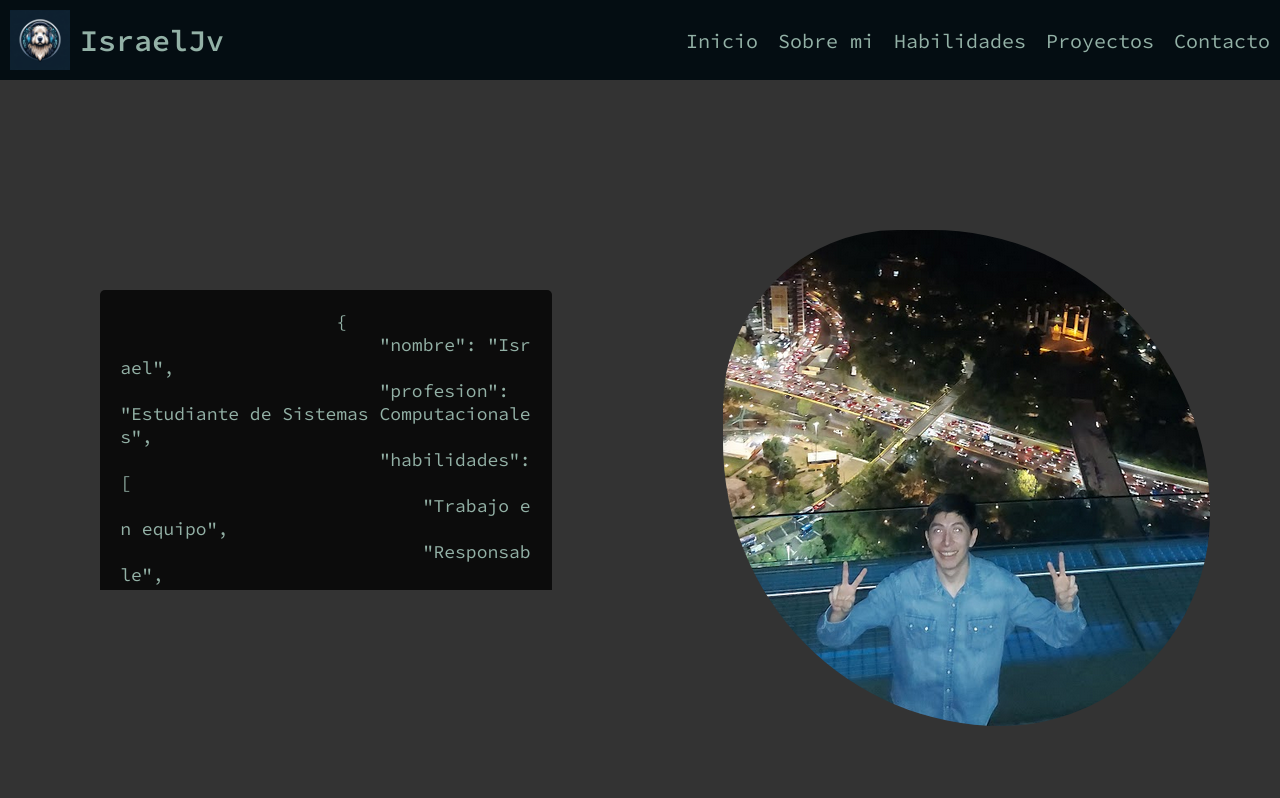
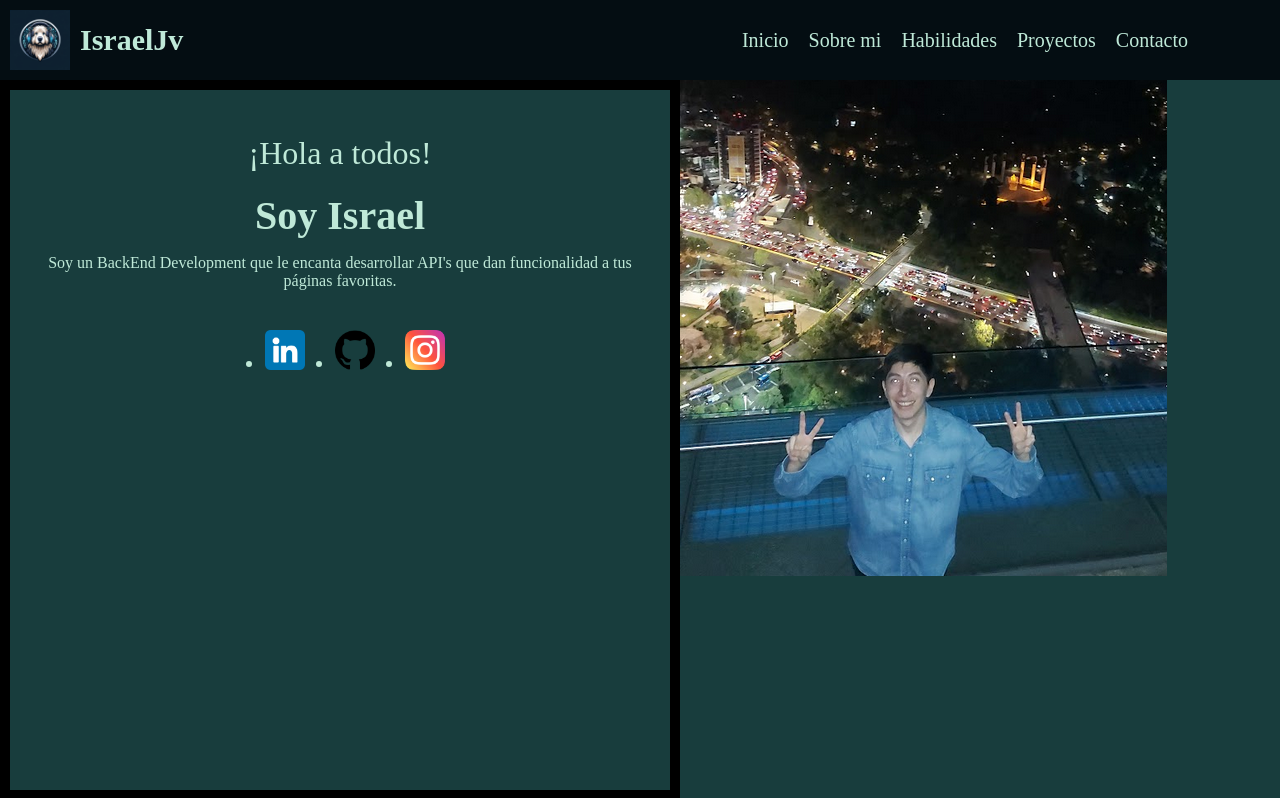
Before and after one commit to IsraelJv/Portafolio, a plain HTML site: page index.html in a window 1280 px wide. Shown: the top 798 px of the page. Drawn offline with Linux system fonts and the light colour scheme.

Commit message:
Se realizan cambios a la seccion presentacion

```diff
--- a/index.html
+++ b/index.html
@@ -15,8 +15,8 @@
             <img src="./img/logo.jpg" alt="Logotipo" srcset="">
             <a href="#"><h1>IsraelJv</h1></a>
         </div>
-        <nav>
-            <ul>
+        <nav class="header-navegacion">
+            <ul class="nav-lista">
                 <li><a href="#">Inicio</a></li>
                 <li><a href="#">Sobre mi</a></li>
                 <li><a href="#">Habilidades</a></li>
@@ -29,33 +29,20 @@
     <main>
         <section class="presentacion">
             <div class="contenedor-presentacion">
-                <pre>
-                    {
-                        "nombre": "Israel",
-                        "profesion": "Estudiante de Sistemas Computacionales",
-                        "habilidades": [
-                            "Trabajo en equipo",
-                            "Responsable",
-                            "Curioso",
-                            "Analítico",
-                            "Ordenado",
-                            "Trabajador"
-                        ],
-                        "conocimientosTecnicos": [
-                            "Python",
-                            "Java",
-                            "JavaScript",
-                            "MySQL",
-                            "Flask",
-                            "HTML",
-                            "CSS"
-                        ],
-                    }
-                </pre>
+                <p id="saludo">¡Hola a todos!</p>
+                <h2 id="nombre">Soy Israel</h2>
+                <p id="descripcion">Soy un BackEnd Development que le encanta desarrollar API's que dan funcionalidad a tus páginas favoritas.</p>
+                <div class="contenedor-iconos">
+                    <ul class="lista-iconos">
+                        <li><a href="#"><img src="./img/linkedin.png" alt="LinkedIn"></a></li>
+                        <li><a href="#"><img src="./img/logotipo-de-github.png" alt="GitHub"></a></li>
+                        <li><a href="#"><img src="./img/instagram.png" alt="Instagram"></a></li>
+                    </ul>
+                </div>
             </div>
 
             <div class="contenedor-imagen-perfil">
-                <img src="./img/perfil.png" alt="foto-desarrollador">
+                <img src="./img/perfil.png" alt="foto perfil">
             </div>
         </section>
 
--- a/styles.css
+++ b/styles.css
@@ -1,95 +1,141 @@
+:root {
+    --color-navbar: #040D12;
+    --color-section1: #183D3D;
+    --color-section2: #5C8374;
+    --color-footer: #93B1A6;
+    --color-text-light: #bfe9d8;
+    --color-text-hover: #14ffa1d4;
+    --color-text-dark: #333333;
+}
+
 * {
     margin: 0;
     padding: 0;
     box-sizing: border-box;
     text-decoration: none;
-    font-family: 'Source Code Pro', monospace;
 }
 
 html {
     scroll-behavior: smooth;
-    background-color: #333;
+    background-color: var(--color-section1);
     font-size: 20px;
 }
 
-header{
+/*****************************************/
+/*                  HEADER               */
+/*****************************************/
+
+header {
+    align-items: center;
+    background-color: var(--color-navbar);
     display: flex;
     justify-content: space-between;
-    align-items: center;
     padding: 10px;
-    background-color: #040D12;
 }
 
 .header-logo {
+    align-items: center;
     display: flex;
-    align-items: center;
+    flex: 1;
 }
 
-.header-logo img{
+.header-logo img {
+    margin-right: 10px;
     width: 60px;
-    margin-right: 10px;
 }
 
 .header-logo h1 {
-    text-decoration: none;
-    color: #93B1A6;
+    color: var(--color-text-light);
     font-size: 1.5em;
+    transition: color 1s ease;
 }
 
-nav ul {
+.header-logo h1:hover {
+    color: var(--color-text-hover);
+}
+
+
+.header-navegacion {
+    flex: 1;
+}
+
+.nav-lista {
     display: flex;
+    justify-content: center;
     list-style-type: none;
 }
 
-nav ul li {
-    margin-left: 20px
+.nav-lista li {
+    margin-left: 20px;
 }
 
-nav ul li a{
+.nav-lista li a {
+    color: var(--color-text-light);
     text-decoration: none;
-    color: #93B1A6;
     transition: color 0.3s ease, font-size 0.3s ease;
 }
 
-nav ul li a:hover{
-    color: #217d30;
+.nav-lista li a:hover {
+    color: var(--color-text-hover);
 }
 
+/*********************************************/
+/*              PRESENTACION                 */
+/*********************************************/
 
-
-/**     PRESENTACION        **/
 .presentacion {
     display: flex;
-    align-items: center;
-    justify-content:space-around;
-    position: relative;
-    height: 100vh;
+    height: 90vh; /*Alto completo de la pantalla*/
 }
 
-.presentacion .contenedor-presentacion {
-    height: 40%;
-    width: 40%;
-    padding: 20px 30px;
-    margin-top: -5rem;
-    overflow-y: auto;
-    font-size: 0.8rem;
-    color: #FFFFFF;
+.contenedor-presentacion{
+    border: 10px solid black;
+    color: var(--color-text-light);
+    flex: 1;
+    text-align: center;
+    padding: 1.5rem;
 }
 
-.presentacion .contenedor-presentacion pre {
-    white-space: pre-wrap;
-    word-break: break-all;
-    overflow-x: auto;
-    color: #93B1A6;
-    background-color: #0C0C0C;
-    padding: 20px;
-    font-family: 'Source Code Pro', monospace;
-    font-size: 0.9rem;
-    border-radius: 5px;
+#saludo {
+    font-size: 1.6rem;
+    margin: 0.5rem 0;
+    padding: 0.25rem 0;
 }
 
-.presentacion .contenedor-imagen-perfil img{
-    background-size: cover;
-    border-radius: 50% 80% 60%;
-    margin: 0 auto;
+#nombre {
+    font-size: 2rem;
+    padding: 0.25rem;
 }
+
+#descripcion {
+    font-size: 0.8rem;
+    margin-top: 0.5rem;
+}
+
+.contenedor-iconos {
+    margin-top: 2rem;
+}
+
+.lista-iconos {
+    align-items: center;
+    display: flex;
+    justify-content: center;
+}
+
+.lista-iconos li {
+    margin-left: 1.5rem;
+}
+
+.lista-iconos li a{
+    text-decoration-line: none;
+    text-decoration-color: none;
+    text-decoration-style: none;
+}
+
+.lista-iconos li a img {
+    width: 2rem;
+}
+
+.contenedor-imagen-perfil {
+    flex: 1;
+}
```
Also changed, not shown: img/instagram.png (added), img/linkedin.png (added), img/logotipo-de-github.png (added).
